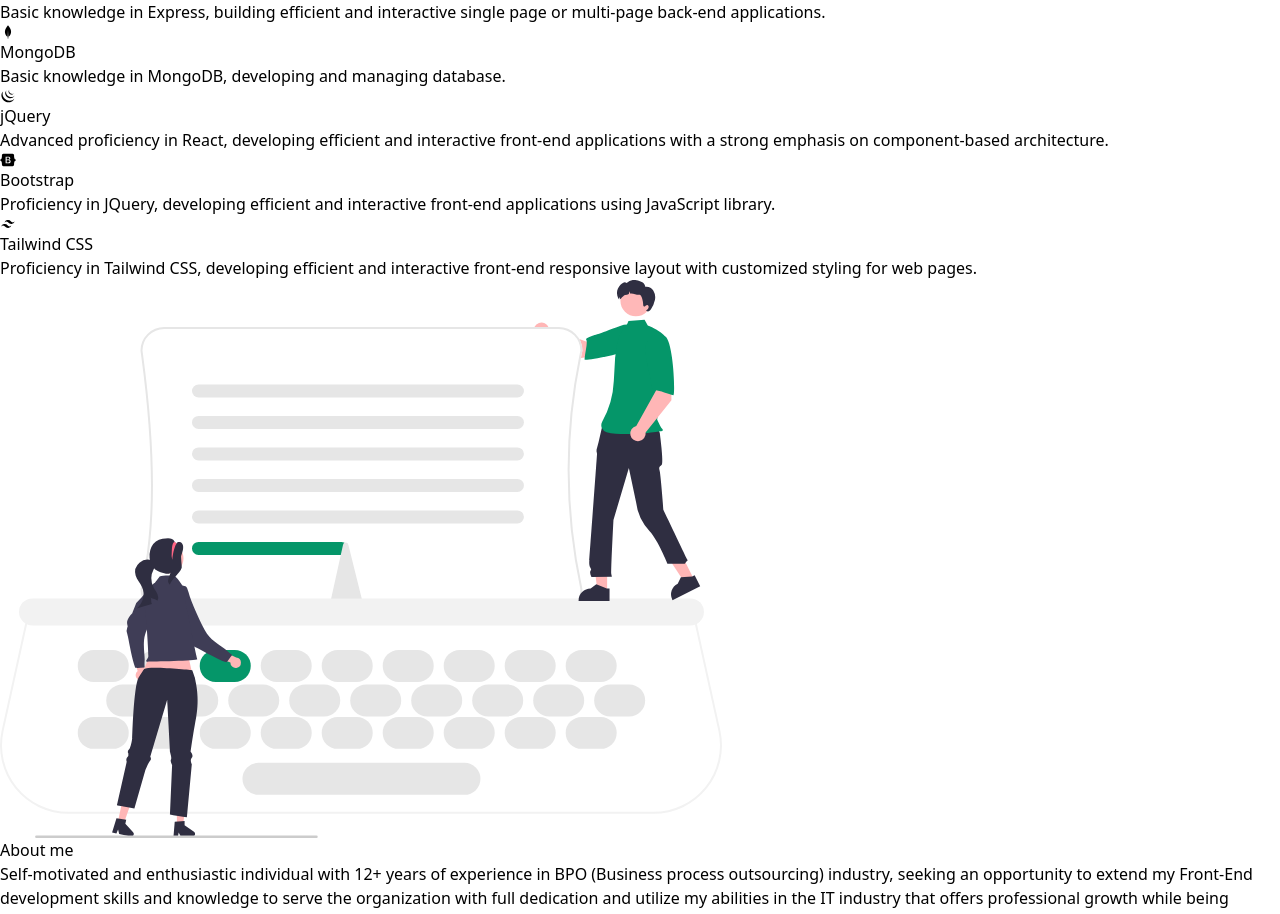
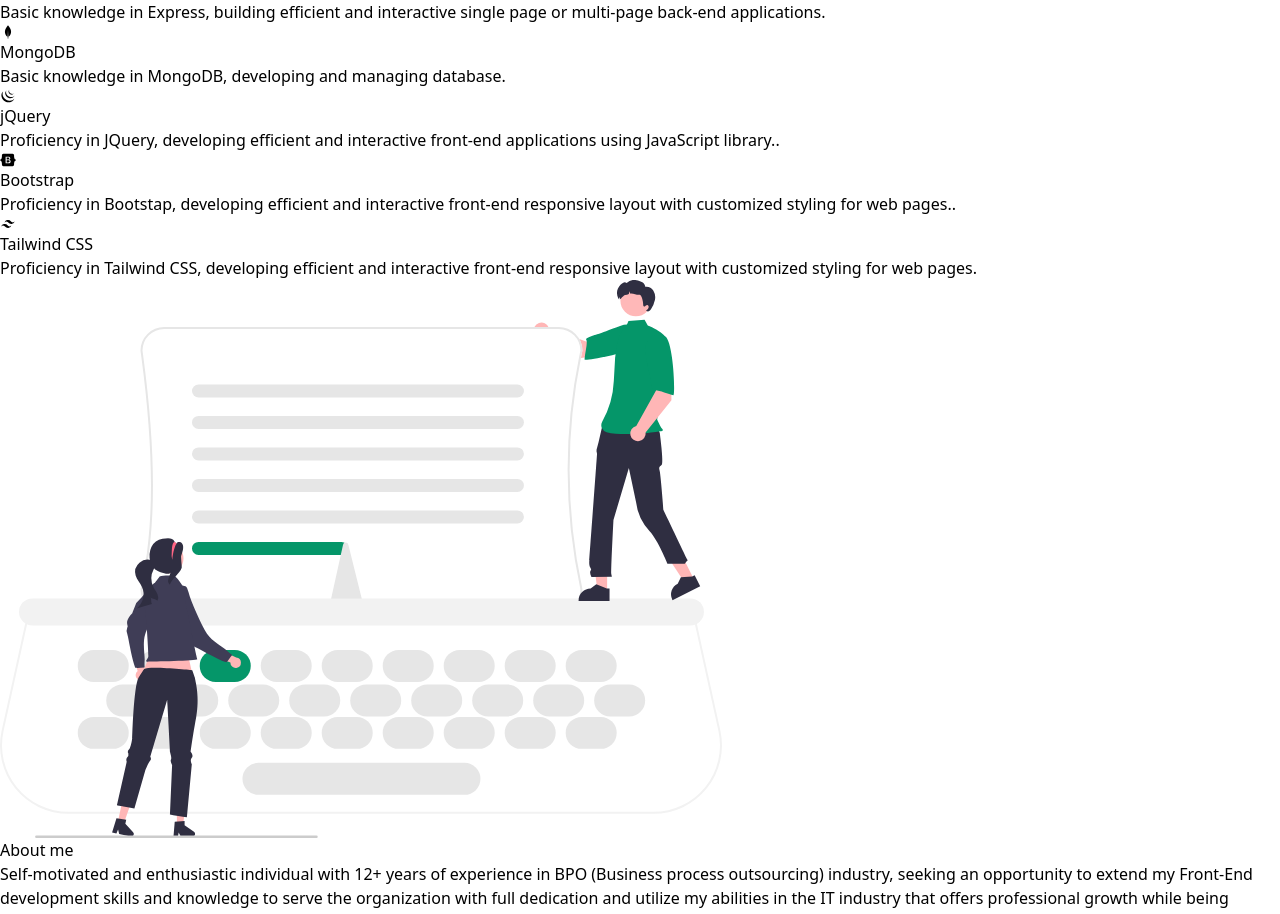
Before and after one commit to d23sharma/myportfolio, a React (Vite) app: page / in a window 1280 px wide. Shown: the part 1168-2082 px from the top of the page. Built offline with nearby package versions, Linux system fonts and the light colour scheme.

Commit message:
Update data.jsx

```diff
--- a/src/data.jsx
+++ b/src/data.jsx
@@ -53,13 +53,13 @@ export const skills = [
     id: nanoid(),
     title: 'jQuery',
     icon: <BiLogoJquery className='h-16 w-16 text-emerald-700' />,
-    text: 'Advanced proficiency in React, developing efficient and interactive front-end applications with a strong emphasis on component-based architecture.',
+    text: 'Proficiency in JQuery, developing efficient and interactive front-end applications using JavaScript library..',
   },
   {
     id: nanoid(),
     title: 'Bootstrap',
     icon: <FaBootstrap className='h-16 w-16 text-emerald-700' />,
-    text: 'Proficiency in JQuery, developing efficient and interactive front-end applications using JavaScript library.',
+    text: 'Proficiency in Bootstap, developing efficient and interactive front-end responsive layout with customized styling for web pages..',
   },
   {
     id: nanoid(),
```
